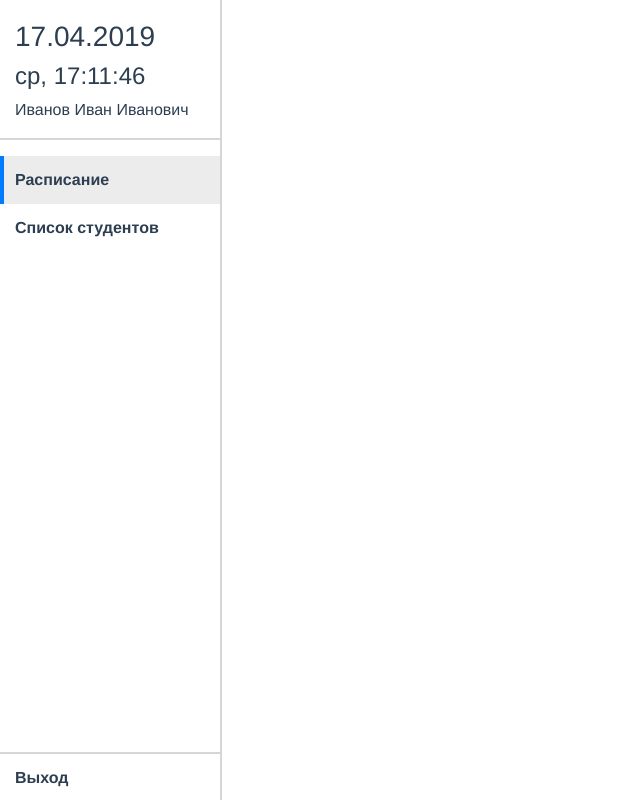
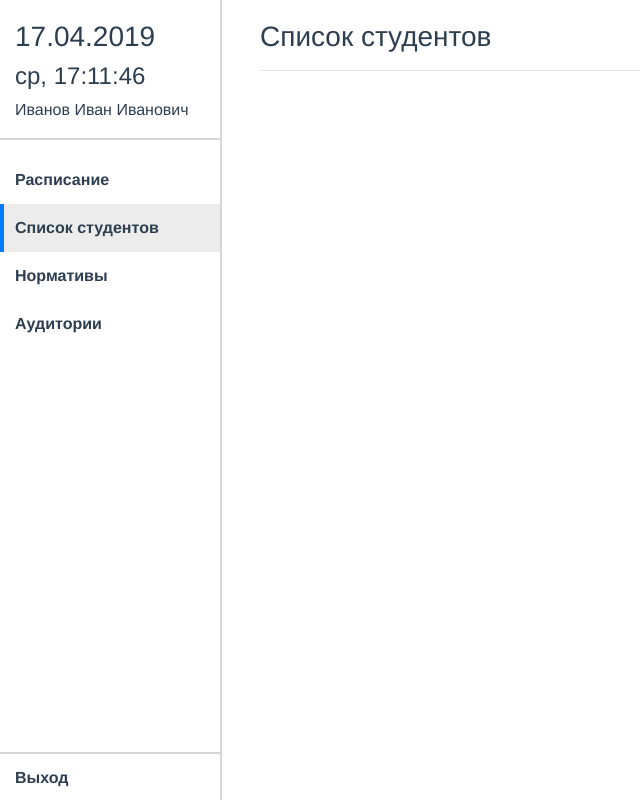
Before and after one commit to BoringStudio/phys, a Vue app in the folder client/: page /students in a window 1280 px wide. Shown: the whole page, without its empty margins (0-640 px from the left). Built offline with nearby package versions, Linux system fonts and the light colour scheme; what vue-moment would draw is missing.

Commit message:
Added page tempaltes

```diff
--- a/client/src/App.vue
+++ b/client/src/App.vue
@@ -11,8 +11,27 @@
           </div>
           <div>Иванов Иван Иванович</div>
         </div>
-        <div class="button noselect active">Расписание</div>
-        <div class="button noselect">Список студентов</div>
+        <div
+          class="button noselect"
+          :class="isButtonActive('main')"
+          @click="open('main')"
+        >Расписание</div>
+        <div
+          class="button noselect"
+          :class="isButtonActive('students')"
+          @click="open('students')"
+        >Список студентов</div>
+        <div
+          class="button noselect"
+          :class="isButtonActive('tests')"
+          @click="open('tests')"
+        >Нормативы</div>
+        <div
+          class="button noselect"
+          :class="isButtonActive('classrooms')"
+          @click="open('classrooms')"
+        >Аудитории</div>
+
         <div class="button exit-button noselect" @click="onExit">Выход</div>
       </div>
 
@@ -46,6 +65,16 @@ export default class App extends Vue {
 
   private formatDate(date: Date) {
     return moment(date).format('DD.MM.YYYY');
+  }
+
+  private isButtonActive(route: string) {
+    return {
+      active: this.$route.name === route
+    };
+  }
+
+  private open(route: string) {
+    this.$router.push({ name: route });
   }
 
   private onExit() {
--- a/client/src/router.ts
+++ b/client/src/router.ts
@@ -1,8 +1,12 @@
 import Vue from 'vue';
 import Router from 'vue-router';
 
+import LogPage from '@/views/Log.vue';
 import TimetablePage from './views/Timetable.vue';
-import LogPage from '@/views/Log.vue';
+import StudentsListPage from './views/StudentsList.vue';
+
+import TestsPage from './views/Tests.vue';
+import ClassroomsPage from './views/Classrooms.vue';
 
 const loginPage = () => import('@/views/Login.vue');
 
@@ -18,9 +22,24 @@ export default new Router({
       component: TimetablePage
     },
     {
+      path: '/students',
+      name: 'students',
+      component: StudentsListPage
+    },
+    {
       path: '/log',
       name: 'log',
       component: LogPage
+    },
+    {
+      path: '/tests',
+      name: 'tests',
+      component: TestsPage
+    },
+    {
+      path: '/classrooms',
+      name: 'classrooms',
+      component: ClassroomsPage
     },
     {
       path: '/login',
--- /dev/null
+++ b/client/src/views/Classrooms.vue
@@ -0,0 +1,29 @@
+<!-- TEMPALTE BEGIN -->
+<template>
+  <div class="page classrooms-page">
+    <h3>Аудитории</h3>
+    <hr>
+  </div>
+</template>
+<!-- TEMPALTE END -->
+
+
+<!-- SCRIPT BEGIN -->
+<script lang="ts">
+import { Component, Vue } from 'vue-property-decorator';
+
+@Component
+export default class ClassroomsPage extends Vue {}
+</script>
+<!-- SCRIPT END -->
+
+
+<!-- STYLE BEGIN -->
+<style lang="scss">
+@import '@/styles/general.scss';
+
+.classrooms-page {
+  padding: 20px 40px;
+}
+</style>
+<!-- STYLE END -->
--- a/client/src/views/Log.vue
+++ b/client/src/views/Log.vue
@@ -2,7 +2,7 @@
 <template>
   <div class="page log-page">
     <h3>
-      <b-button variant="primary" class="mr-2" @click="$router.push('/')">Назад</b-button>
+      <b-button variant="secondary" class="mr-2" @click="$router.push('/')">Назад</b-button>
       {{ getLessonInstanceTitle() }}
     </h3>
     <hr>
--- /dev/null
+++ b/client/src/views/StudentsList.vue
@@ -0,0 +1,29 @@
+<!-- TEMPALTE BEGIN -->
+<template>
+  <div class="page students-list-page">
+    <h3>Список студентов</h3>
+    <hr>
+  </div>
+</template>
+<!-- TEMPALTE END -->
+
+
+<!-- SCRIPT BEGIN -->
+<script lang="ts">
+import { Component, Vue } from 'vue-property-decorator';
+
+@Component
+export default class StudentsListPage extends Vue {}
+</script>
+<!-- SCRIPT END -->
+
+
+<!-- STYLE BEGIN -->
+<style lang="scss">
+@import '@/styles/general.scss';
+
+.students-list-page {
+  padding: 20px 40px;
+}
+</style>
+<!-- STYLE END -->
--- /dev/null
+++ b/client/src/views/Tests.vue
@@ -0,0 +1,29 @@
+<!-- TEMPALTE BEGIN -->
+<template>
+  <div class="page tests-page">
+    <h3>Нормативы</h3>
+    <hr>
+  </div>
+</template>
+<!-- TEMPALTE END -->
+
+
+<!-- SCRIPT BEGIN -->
+<script lang="ts">
+import { Component, Vue } from 'vue-property-decorator';
+
+@Component
+export default class TestsPage extends Vue {}
+</script>
+<!-- SCRIPT END -->
+
+
+<!-- STYLE BEGIN -->
+<style lang="scss">
+@import '@/styles/general.scss';
+
+.tests-page {
+  padding: 20px 40px;
+}
+</style>
+<!-- STYLE END -->
```
